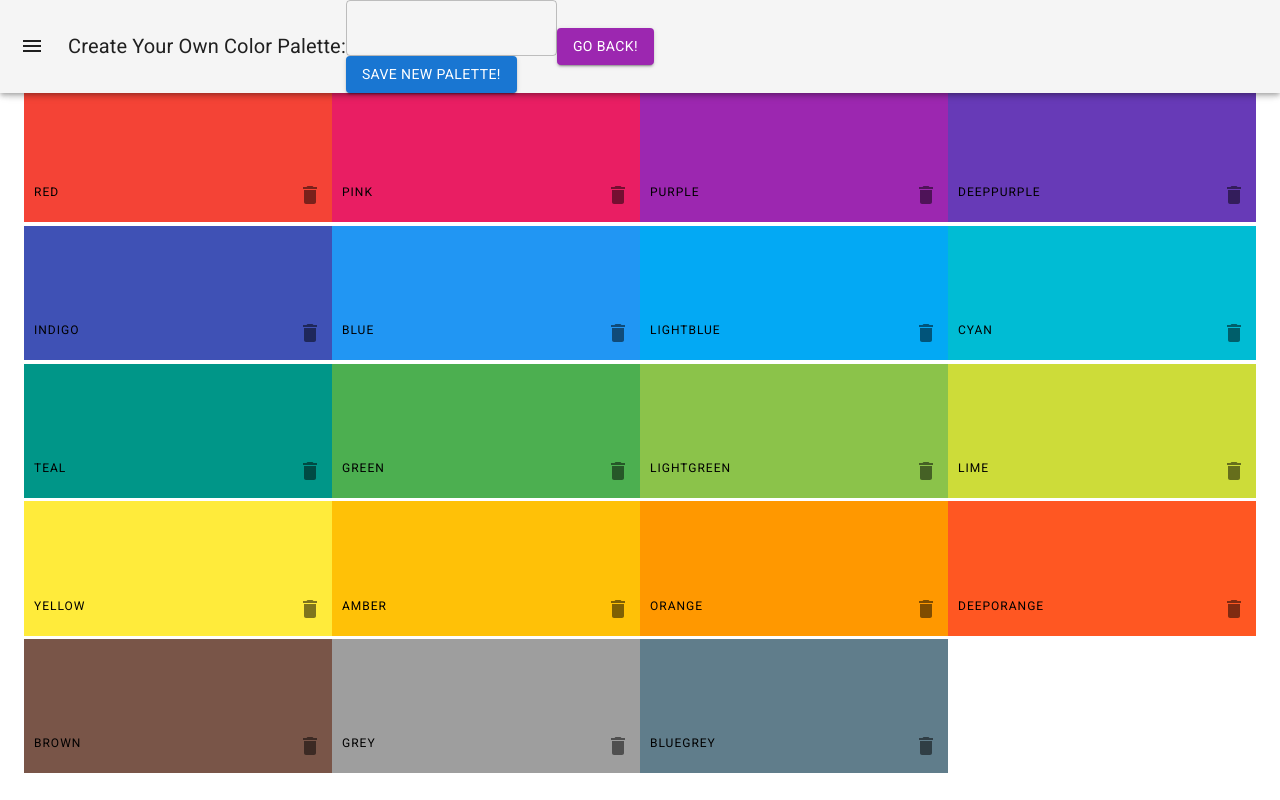
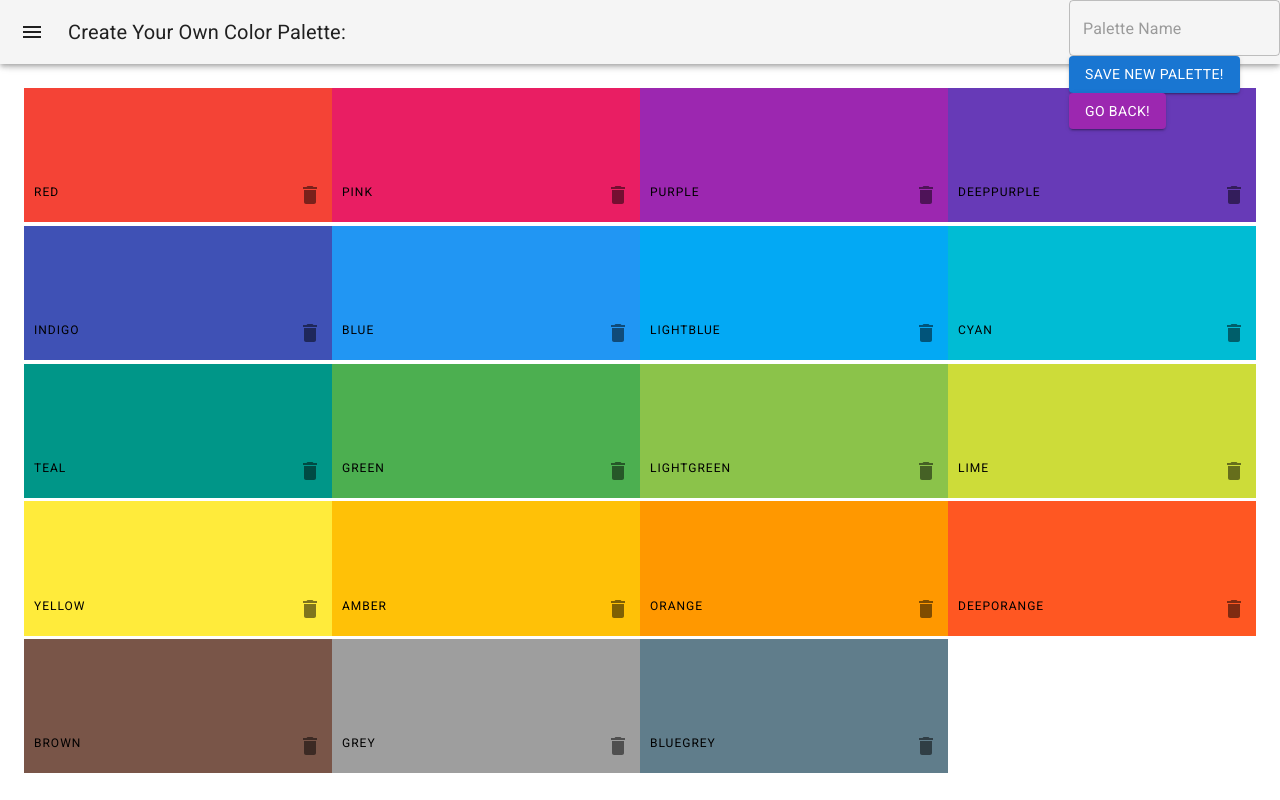
Before and after one commit to kjoling/my-color-project-app, a React (Create React App) app: page /palette/new in a window 1280 px wide. Built offline with nearby package versions, Linux system fonts and the light colour scheme.

Commit message:
Start stying PaletteFormNav

```diff
--- a/src/PaletteFormNav.js
+++ b/src/PaletteFormNav.js
@@ -26,6 +26,9 @@ const AppBar = styled(MuiAppBar, {
     easing: theme.transitions.easing.sharp,
     duration: theme.transitions.duration.leavingScreen,
   }),
+  flexDirection: "row",
+  justifyContent: "space-between",
+  height: "64px",
   ...(open && {
     width: `calc(100% - ${drawerWidth}px)`,
     marginLeft: `${drawerWidth}px`,
@@ -63,7 +66,11 @@ export default function PaletteFormNav(props) {
   );
 
   return (
-    <div>
+    <div
+      className={css`
+        ${styles.root}
+      `}
+    >
       <CssBaseline />
       <AppBar position="fixed" open={open} color="default">
         <Toolbar>
@@ -79,6 +86,12 @@ export default function PaletteFormNav(props) {
           <Typography variant="h6" noWrap component="div">
             Create Your Own Color Palette:
           </Typography>
+        </Toolbar>
+        <div
+          className={css`
+            ${styles.navBtns}
+          `}
+        >
           <form onSubmit={handlePaletteNameSubmit((data) => savePalette(data))}>
             <Controller
               control={controlPaletteName}
@@ -90,6 +103,7 @@ export default function PaletteFormNav(props) {
                     onBlur={onBlur}
                     value={value}
                     required
+                    placeholder="Palette Name"
                   />
                 </div>
               )}
@@ -119,13 +133,16 @@ export default function PaletteFormNav(props) {
               </Button>
             </Link>
           </div>
-        </Toolbar>
+        </div>
       </AppBar>
     </div>
   );
 }
 
 const styles = {
+  root: {
+    display: "flex",
+  },
   error: {
     color: "red",
     fontStyle: "italic",
@@ -133,4 +150,5 @@ const styles = {
   link: {
     textDecoration: "none",
   },
+  navBtns: {},
 };
```
